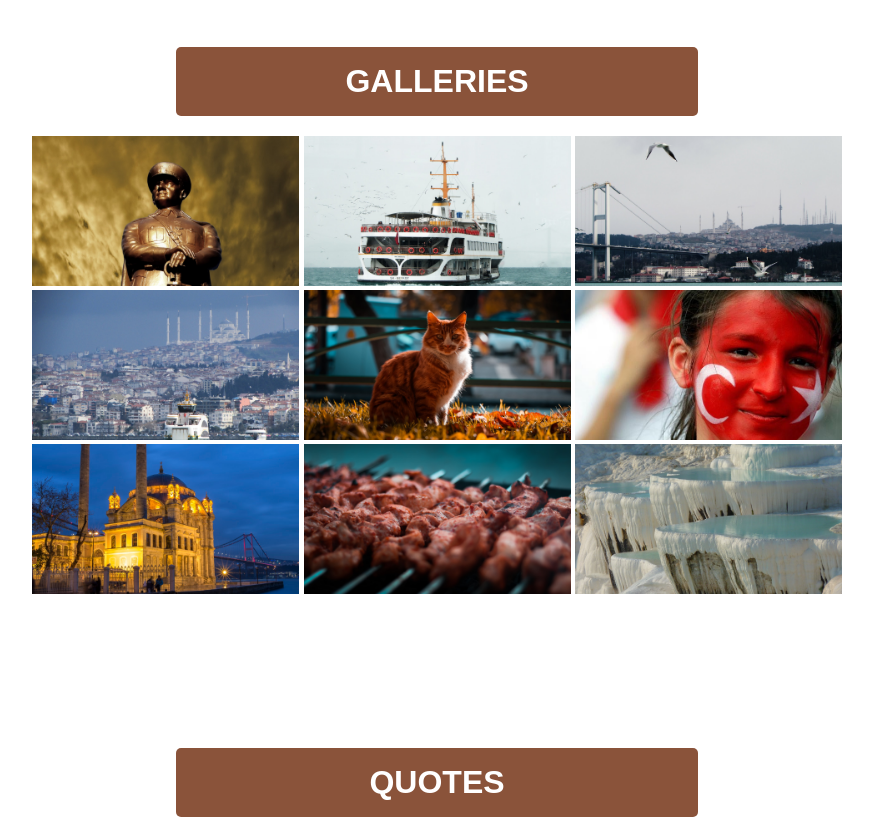
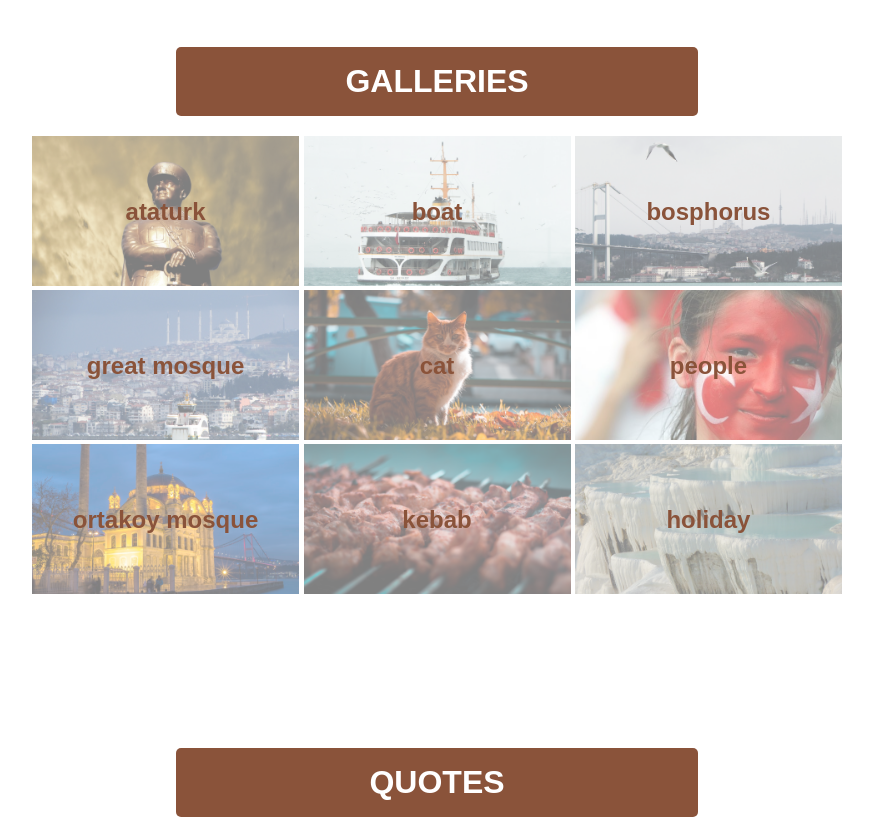
Before and after one commit to ramdhon/ramadhonimuhammad, a plain HTML site: page index.html in a window 1280 px wide. Shown: the part 1340-2160 px from the top of the page, without its empty margins (203-1076 px from the left). Drawn offline with Linux system fonts and the light colour scheme.

Commit message:
update css

```diff
--- a/style.css
+++ b/style.css
@@ -170,6 +170,7 @@ p, h1, header, footer {
     height: 150px;
     width: 100%;
     display: inline-block;
+    box-sizing: border-box;
     margin: 0;
     padding: 62px 0;
     position: absolute;
@@ -177,7 +178,7 @@ p, h1, header, footer {
     left: 0;
 }
 
-.overlay:hover {
+.overlay {
     background-color: rgba(255, 255, 255, 0.5);
     color: rgba(138, 83, 58, 1);
     cursor: pointer;
```
